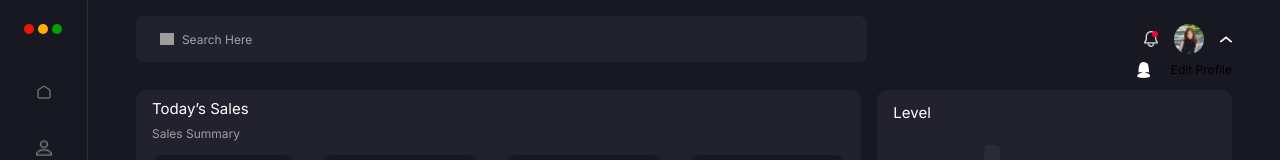
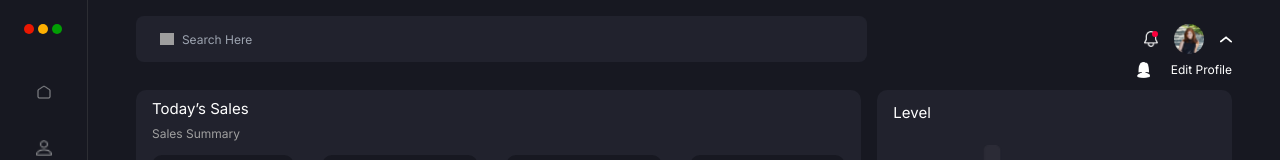
Before and after one commit to Iamshrmd/dashboard, a Vue app in the folder dashboard/: page / in a window 1280 px wide. Both pictures are taken after a click on the picture 1189 px from the left and 39 px from the top of the page. Shown: the top 160 px of the page. Built offline with nearby package versions, Linux system fonts and the light colour scheme; grey boxes are pictures that could not be loaded.

Commit message:
edit drop down text color to white

```diff
--- a/dashboard/src/components/Header.vue
+++ b/dashboard/src/components/Header.vue
@@ -16,7 +16,7 @@
                     <div class="panel transition-all duration-500 absolute top-full opacity-0 w-24 right-0 bg-[#171821] bg-opacity-80 rounded">
                         <div class="flex items-center justify-between">
                             <img class="w-4 h-4 grayscale-100" src="../assets/icons/icons8-female-user-26.png">
-                            <span class="text-xs">Edit Profile</span>
+                            <span class="text-xs text-[#fff]">Edit Profile</span>
                         </div>
                     </div>
                 </div>
```
